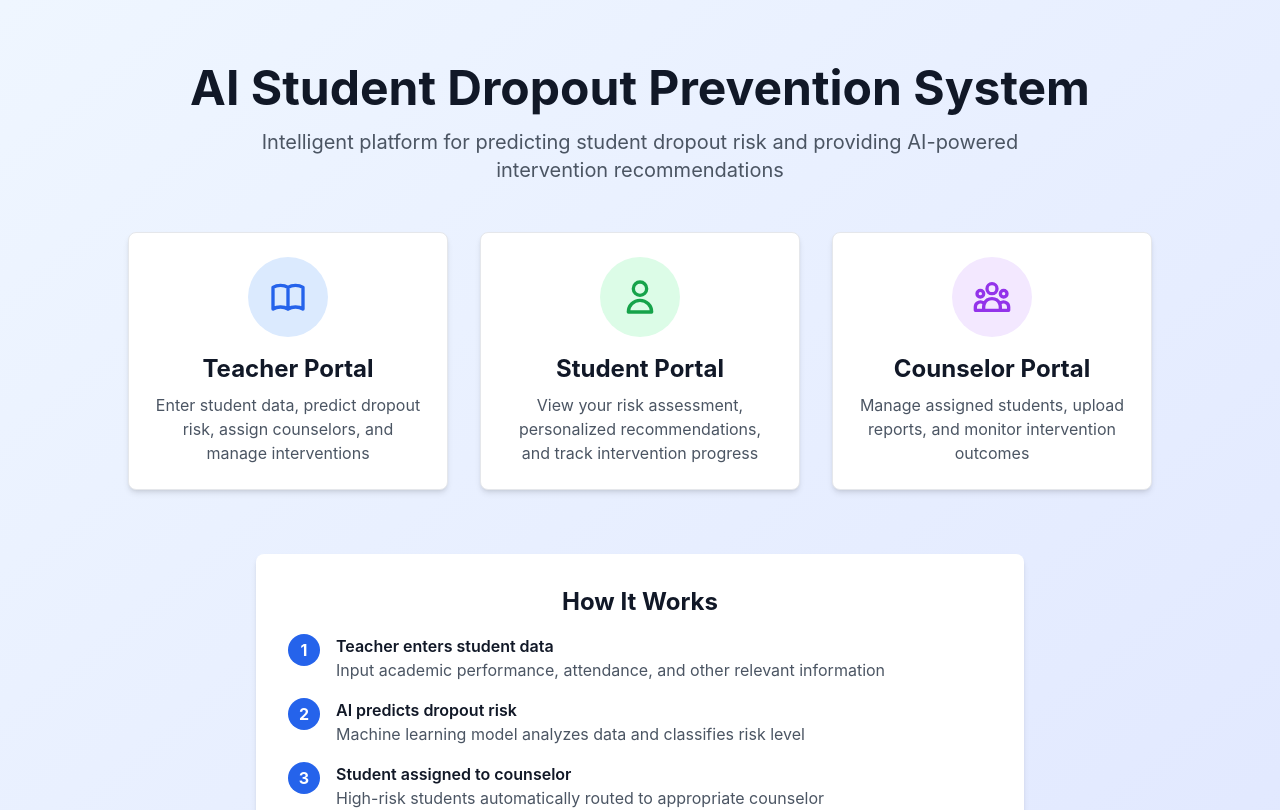
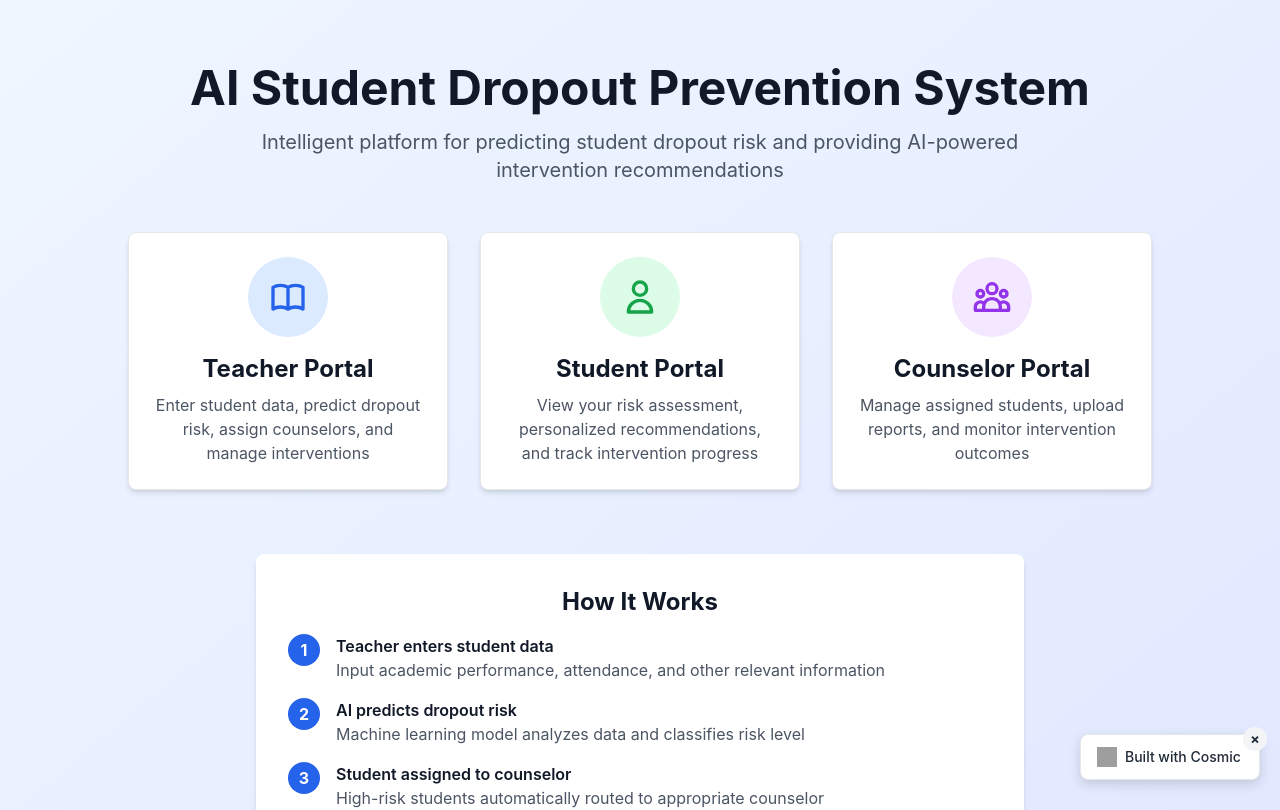
Before and after one commit to cosmic-community/ai-student-dropout-prevention-platform, a Next.js app: page / in a window 1280 px wide. Shown: the top 810 px of the page. Built offline with nearby package versions, Linux system fonts and the light colour scheme; grey boxes are pictures that could not be loaded.

Commit message:
Initial commit from Cosmic AI

```diff
--- /dev/null
+++ b/components/CosmicBadge.tsx
@@ -0,0 +1,61 @@
+'use client'
+
+import { useState, useEffect } from 'react'
+
+export default function CosmicBadge({ bucketSlug }: { bucketSlug: string }) {
+  const [isVisible, setIsVisible] = useState(false)
+
+  useEffect(() => {
+    const isDismissed = localStorage.getItem('cosmic-badge-dismissed')
+    if (!isDismissed) {
+      const timer = setTimeout(() => setIsVisible(true), 1000)
+      return () => clearTimeout(timer)
+    }
+  }, [])
+
+  const handleDismiss = () => {
+    setIsVisible(false)
+    localStorage.setItem('cosmic-badge-dismissed', 'true')
+  }
+
+  if (!isVisible) return null
+
+  return (
+    <a
+      href={`https://www.cosmicjs.com?utm_source=bucket_${bucketSlug}&utm_medium=referral&utm_campaign=app_badge&utm_content=built_with_cosmic`}
+      target="_blank"
+      rel="noopener noreferrer"
+      className="fixed bottom-5 right-5 flex items-center gap-2 text-gray-800 text-sm font-medium no-underline transition-colors duration-200 z-50"
+      style={{
+        position: 'fixed',
+        backgroundColor: 'white',
+        border: '1px solid #e5e7eb',
+        borderRadius: '8px',
+        boxShadow: '0 4px 12px rgba(0, 0, 0, 0.15)',
+        padding: '12px 16px',
+        width: '180px'
+      }}
+      onMouseEnter={(e) => e.currentTarget.style.backgroundColor = '#f9fafb'}
+      onMouseLeave={(e) => e.currentTarget.style.backgroundColor = 'white'}
+    >
+      <button
+        onClick={(e) => {
+          e.preventDefault()
+          e.stopPropagation()
+          handleDismiss()
+        }}
+        className="absolute -top-2 -right-2 w-6 h-6 bg-gray-100 hover:bg-gray-200 text-gray-800 rounded-full flex items-center justify-center text-sm font-bold transition-colors duration-200 z-10"
+        aria-label="Dismiss badge"
+      >
+        ×
+      </button>
+
+      <img
+        src="https://cdn.cosmicjs.com/b67de7d0-c810-11ed-b01d-23d7b265c299-logo508x500.svg"
+        alt="Cosmic Logo"
+        className="w-5 h-5"
+      />
+      Built with Cosmic
+    </a>
+  )
+}
```
